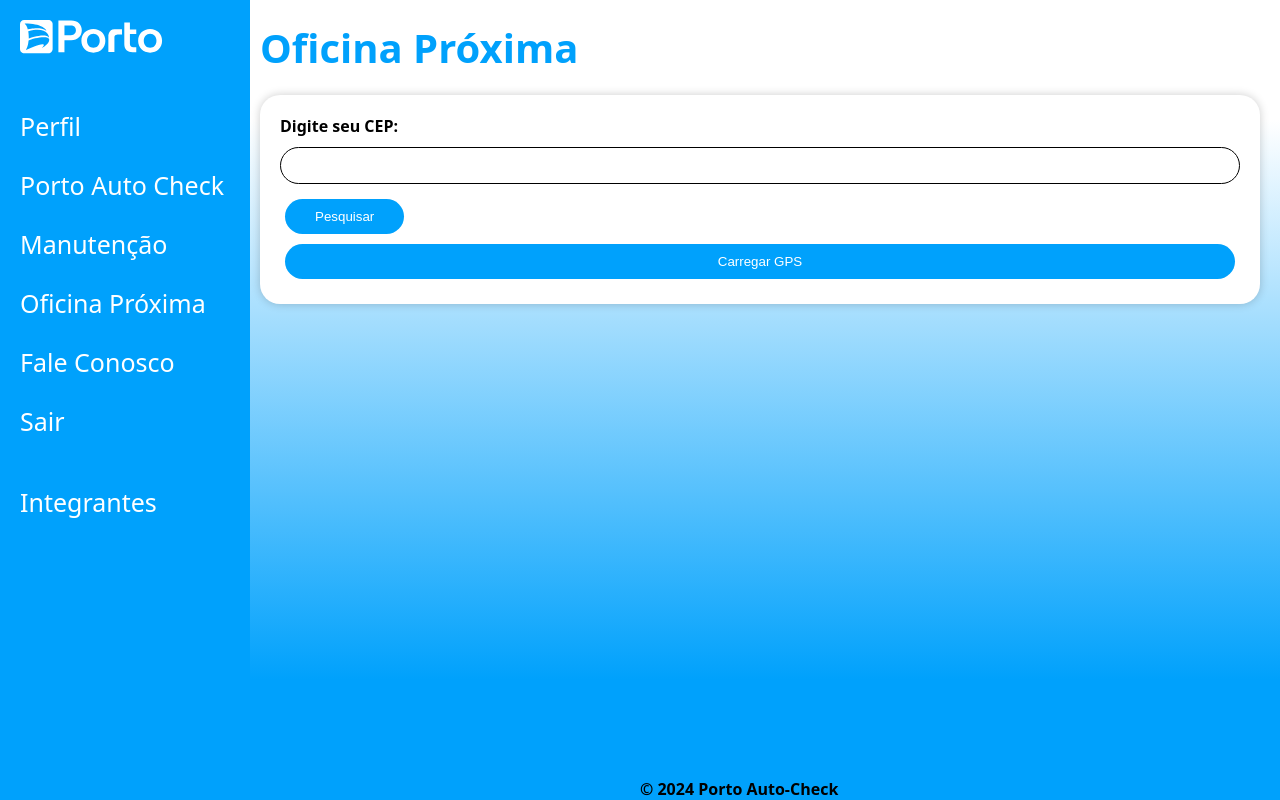
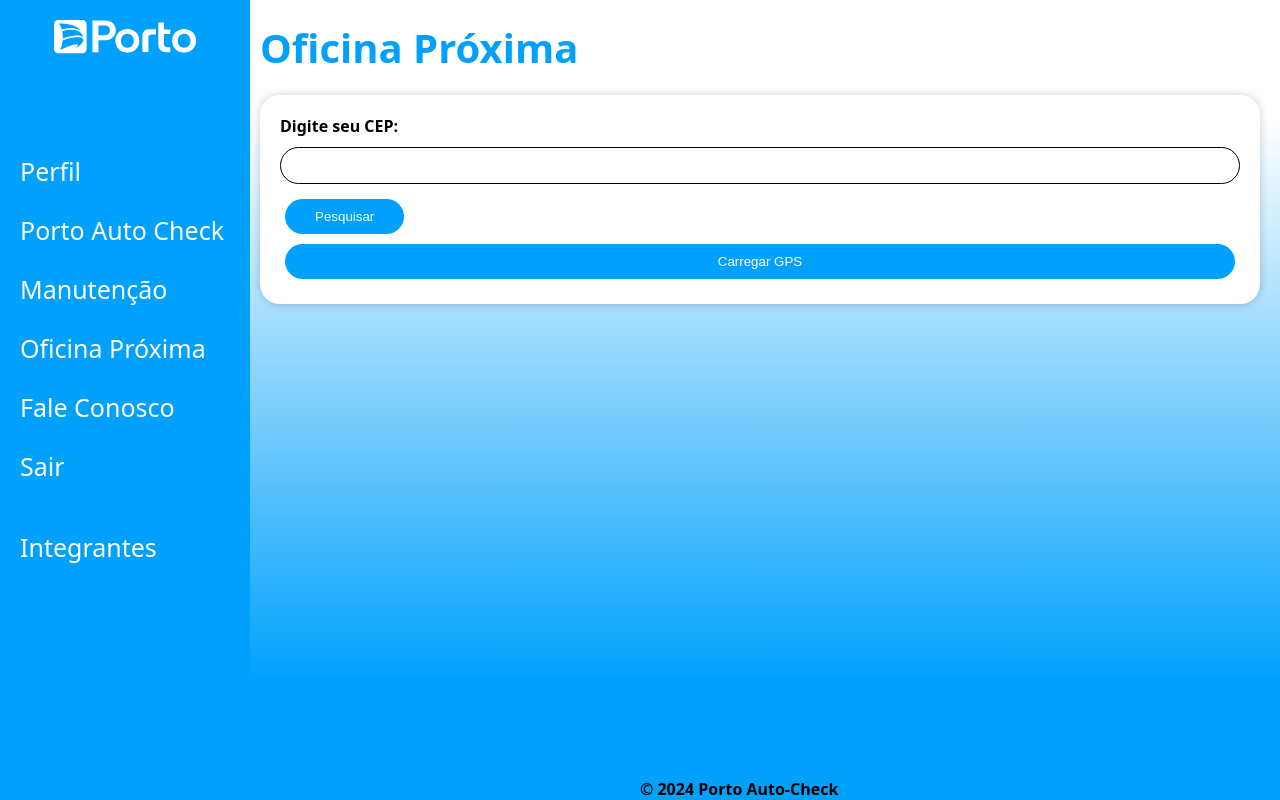
Before and after one commit to ViniciusLeopoldino/Challenge-FrontEnd-v4, a Next.js app in the folder portoAutoCheck-v4/: page /oficina-proxima in a window 1280 px wide. Built offline with nearby package versions, Linux system fonts and the light colour scheme.

Commit message:
Refactor MenuLateral styles: Adjust width for responsiveness and center logo

```diff
--- a/portoAutoCheck-v4/src/components/MenuLateral/MenuLateral.module.css
+++ b/portoAutoCheck-v4/src/components/MenuLateral/MenuLateral.module.css
@@ -15,7 +15,7 @@
   position: fixed;
   top: 0;
   left: 0;
-  width: 250px; /* Ajuste conforme necessário */
+  width: 250px;
   height: 100vh; /* Altura total da tela */
   background-color: #00a1fc;
   color: #fff;
@@ -26,6 +26,12 @@
   z-index: 1000;
 }
 
+.logo {
+  justify-content: center;
+  display: flex;
+  margin-bottom: 50px;
+
+}
 
 .menuLateral.open {
   transform: translateX(0); /* Quando o menu está aberto */
@@ -75,7 +81,7 @@
 /* Responsividade */
 @media (max-width: 768px) {
   .menuLateral {
-    width: 250px;
+    width: 100%; /* Menu ocupa toda a largura da tela */
     transform: translateX(-100%); /* Esconde o menu inicialmente */
   }
 
@@ -84,6 +90,7 @@
   }
 
   .hamburger {
+    /* margin-top: 30px; */
     display: block; /* Exibe o ícone do menu hambúrguer */
   }
 }
```
